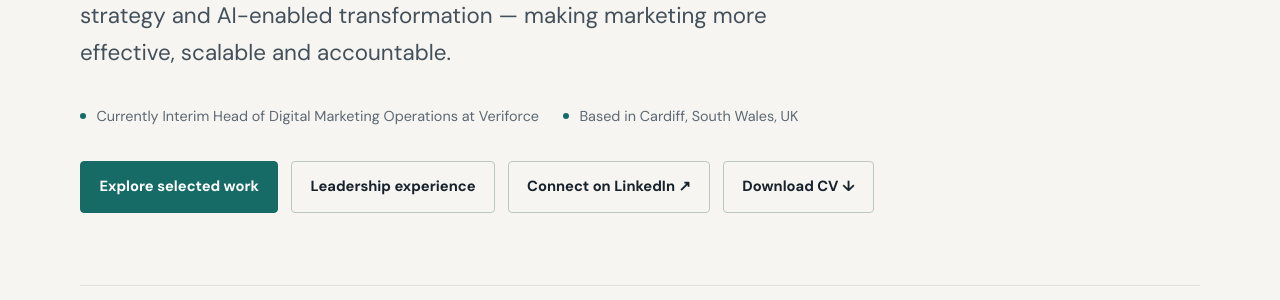
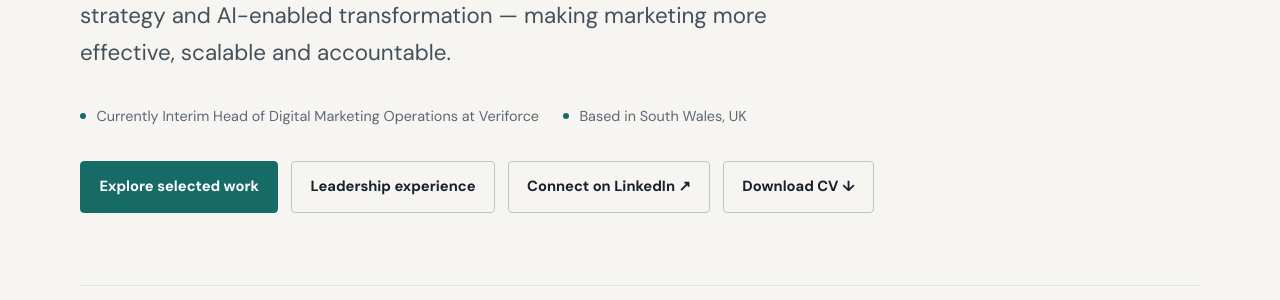
Before and after one commit to georgefwmurray/Marketing-Operations-Control-Centre, a Jekyll site: the page built from index.md, in a window 1280 px wide and 900 px high, scrolled down 945 px. Shown: the part 153-453 px from the top of the window. Built offline with Jekyll 4.4.1, drawn with Linux system fonts in a browser that asks for light colours.

Commit message:
Address review: social metadata, location and MOCC public detail

```diff
--- a/index.md
+++ b/index.md
@@ -12,7 +12,7 @@ description: "George Murray is a marketing operations and MarTech leader special
   <p class="lead">My work connects commercial planning, people leadership, MarTech strategy and AI-enabled transformation — making marketing more effective, scalable and accountable.</p>
   <div class="hero-meta">
     <span>Currently Interim Head of Digital Marketing Operations at Veriforce</span>
-    <span>Based in Cardiff, South Wales, UK</span>
+    <span>Based in South Wales, UK</span>
   </div>
   <div class="actions">
     <a class="button primary" href="#work">Explore selected work</a>
```
Also changed, not shown: other parts of index.md (+1 -1 lines).
